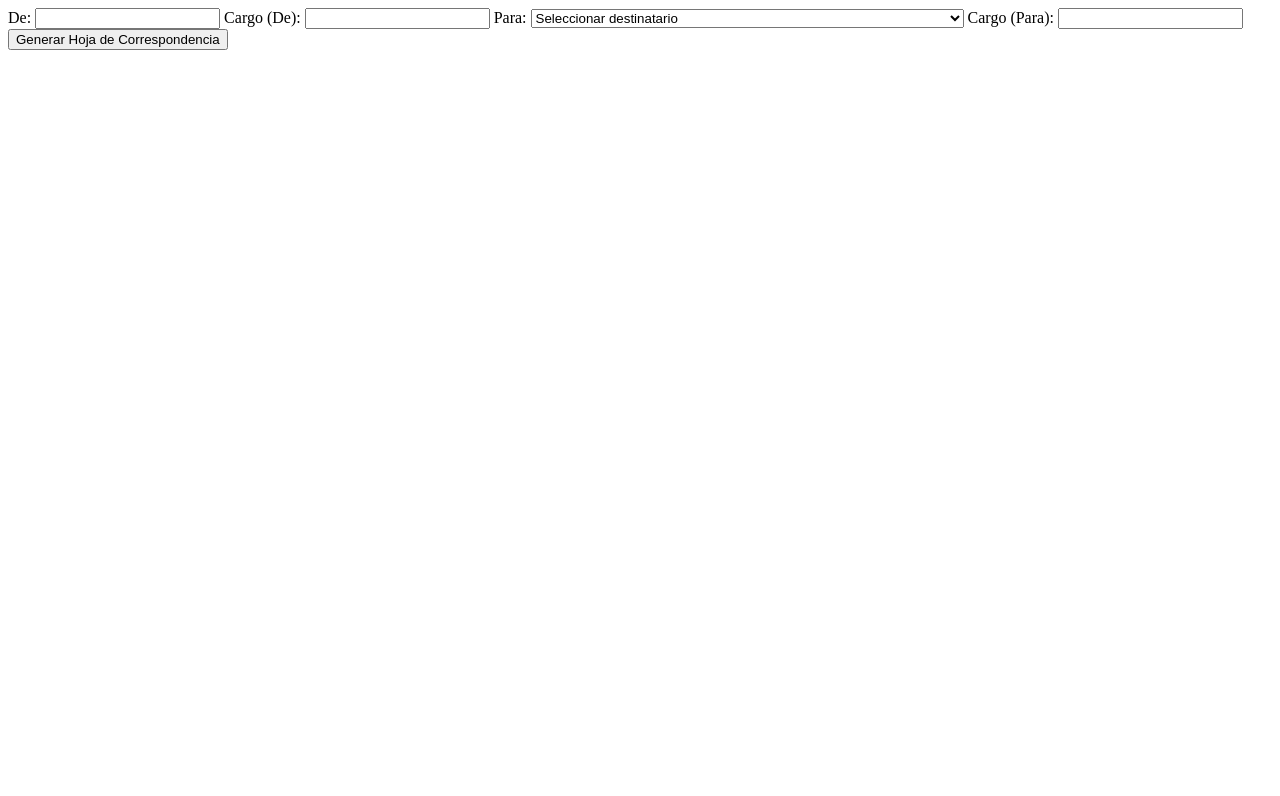
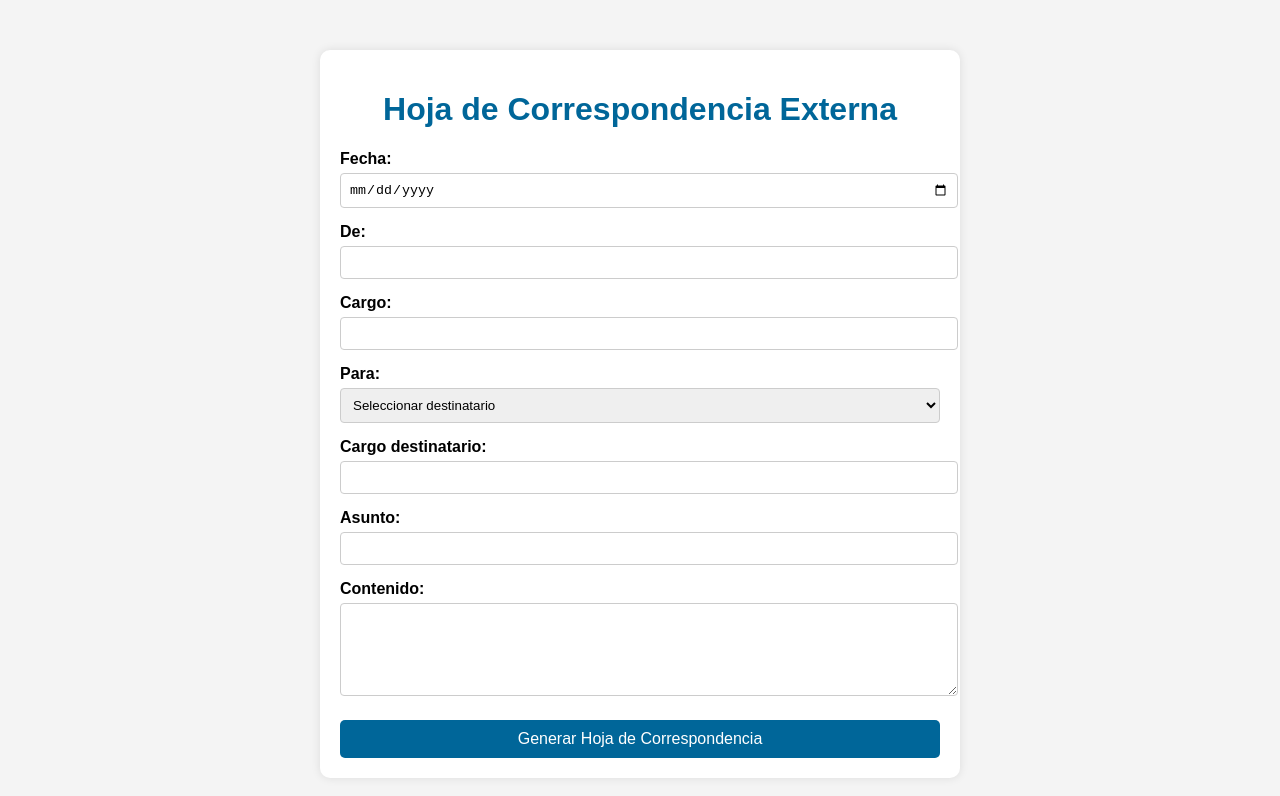
Before and after one commit to Kiimnat/Hoja-de-ruta-YPFB-2, a plain HTML site: page index.html in a window 1280 px wide. Drawn offline with nearby package versions, Linux system fonts and the light colour scheme.

Commit message:
Update index.html

```diff
--- a/index.html
+++ b/index.html
@@ -2,50 +2,75 @@
 <html lang="es">
 <head>
     <meta charset="UTF-8" />
+    <meta name="viewport" content="width=device-width, initial-scale=1" />
     <title>Hoja de Correspondencia - YPFB</title>
+    <link rel="stylesheet" href="style.css" />
+    <script src="https://cdnjs.cloudflare.com/ajax/libs/jspdf/2.5.1/jspdf.umd.min.js"></script>
 </head>
 <body>
+    <div class="container">
+        <h1>Hoja de Correspondencia Externa</h1>
         <form id="correspondenciaForm">
+            <label>Fecha:</label>
+            <input type="date" name="fecha" required />
+
             <label>De:</label>
-    <input type="text" name="de" required>
+            <input type="text" name="de" required />
 
-    <label>Cargo (De):</label>
-    <input type="text" name="cargoDe" required>
+            <label>Cargo:</label>
+            <input type="text" name="cargo" required />
 
             <label>Para:</label>
             <select name="para" id="paraSelect" onchange="actualizarCargoPara()" required>
                 <option value="">Seleccionar destinatario</option>
                 <option value="ESTEPHANYA FERNANDA ALVAREZ VARGAS|SECRETARIA GENERAL">
-        ESTEPHANYA FERNANDA ALVAREZ VARGAS - Secretaria General
-      </option>
-      <option value="ESTEPHANYA FERNANDA ALVAREZ VARGAS|ASISTENTE GENERAL">
-        ESTEPHANYA FERNANDA ALVAREZ VARGAS - Asistente General
+                    ESTEPHANYA FERNANDA ALVAREZ VARGAS - SECRETARIA GENERAL
                 </option>
                 <option value="CELINA VARGAS NOGALES|CHOFER">
-        CELINA VARGAS NOGALES - Chofer
+                    CELINA VARGAS NOGALES - CHOFER
                 </option>
-      <!-- Más opciones aquí -->
+                <option value="PAOLA ALEXANDRA MOREIRA LEON|SECRETARIA DE TECNICO DE PARTICIPACION SOCIAL">
+                    PAOLA ALEXANDRA MOREIRA LEON - SECRETARIA DE TECNICO DE PARTICIPACION SOCIAL
+                </option>
+                <option value="KIMBERLY NATALY PONCE ROMERO|TECNICA DE CAMPO">
+                    KIMBERLY NATALY PONCE ROMERO - TECNICA DE CAMPO
+                </option>
+                <option value="ABIGAIL ROJAS ISIDRO|GERENTE REGIONAL DE YPFB">
+                    ABIGAIL ROJAS ISIDRO - GERENTE REGIONAL DE YPFB
+                </option>
+                <option value="FERNANDA CALISAYA TABOADA|JEFA DE LA UNIDAD DE PARTICIPACION SOCIAL">
+                    FERNANDA CALISAYA TABOADA - JEFA DE LA UNIDAD DE PARTICIPACION SOCIAL
+                </option>
             </select>
 
-    <label>Cargo (Para):</label>
-    <input type="text" name="cargoPara" id="cargoPara" readonly>
+            <label>Cargo destinatario:</label>
+            <input type="text" name="cargoPara" id="cargoPara" readonly />
 
-    <!-- Otros campos del formulario -->
+            <label>Asunto:</label>
+            <input type="text" name="asunto" required />
+
+            <label>Contenido:</label>
+            <textarea name="contenido" rows="5" required></textarea>
+
             <button type="submit">Generar Hoja de Correspondencia</button>
         </form>
+    </div>
 
     <script>
         function actualizarCargoPara() {
             const select = document.getElementById("paraSelect");
             const valor = select.value;
+            const campoCargoPara = document.getElementById("cargoPara");
 
             if (valor.includes("|")) {
                 const [nombre, cargo] = valor.split("|");
-        document.getElementById("cargoPara").value = cargo;
+                campoCargoPara.value = cargo;
             } else {
-        document.getElementById("cargoPara").value = "";
+                campoCargoPara.value = "";
             }
         }
     </script>
+
+    <script src="script.js"></script>
 </body>
 </html>
```
Lines whose indentation alone changed are shown as unchanged.
